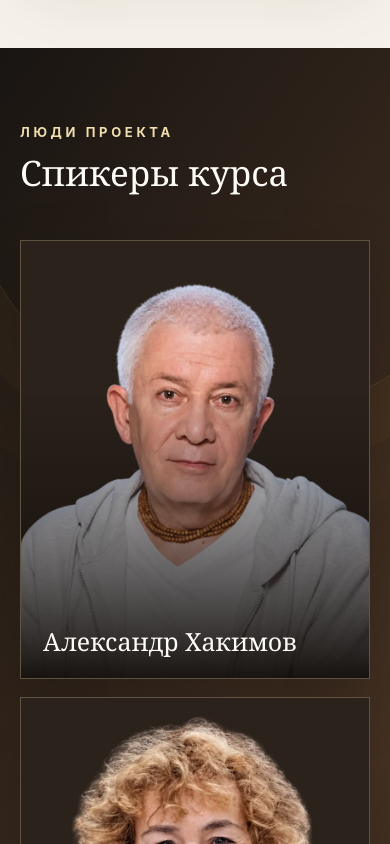
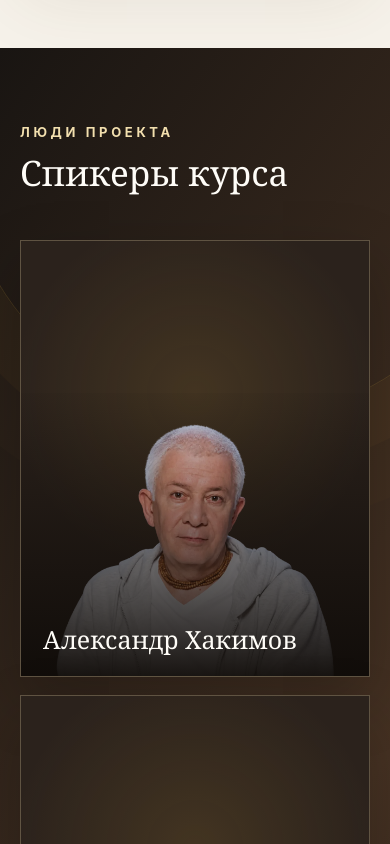
Before and after one commit to vla5521-art/Men-s-Way, a React (Vite) app: page / in a window 390 px wide. Shown: the part 7140-7984 px from the top of the page. Built offline with nearby package versions, Linux system fonts and the light colour scheme; no server answers.

Commit message:
Release 3.4.4: reduce speaker portraits by 20 percent

```diff
--- a/src/styles/global.css
+++ b/src/styles/global.css
@@ -342,11 +342,11 @@ button, a, input, summary { -webkit-tap-highlight-color: transparent; }
 .speakersSection .kicker { color: var(--gold-pale); }
 .speakersSection h2 { color: var(--paper); }
 .speakerGrid { display: grid; grid-template-columns: repeat(3, minmax(0, 1fr)); gap: 22px; margin-top: 48px; }
-.speakerCard { position: relative; min-height: 500px; overflow: hidden; border: 1px solid rgba(242, 223, 174, .26); background: #2b221c; box-shadow: 0 24px 58px rgba(0, 0, 0, .22); }
+.speakerCard { position: relative; min-height: 500px; overflow: hidden; border: 1px solid rgba(242, 223, 174, .26); background: radial-gradient(circle at 50% 35%, rgba(213, 163, 65, .14), transparent 55%), #2b221c; box-shadow: 0 24px 58px rgba(0, 0, 0, .22); }
 .speakerCard::after { position: absolute; inset: 35% 0 0; content: ''; background: linear-gradient(0deg, rgba(16, 12, 9, .96), rgba(16, 12, 9, .05)); pointer-events: none; }
-.speakerCard img { display: block; width: 100%; height: 100%; min-height: 500px; object-fit: cover; object-position: center; filter: saturate(.88) contrast(1.02); transition: transform 320ms ease, filter 320ms ease; }
+.speakerCard img { position: absolute; bottom: 0; left: 50%; display: block; width: 80%; height: auto; max-height: 80%; object-fit: contain; object-position: center bottom; filter: saturate(.88) contrast(1.02); transform: translateX(-50%); transition: transform 320ms ease, filter 320ms ease; }
 .speakerCard h3 { position: absolute; z-index: 1; right: 28px; bottom: 28px; left: 28px; margin: 0; color: var(--paper); font-family: Georgia, 'Times New Roman', serif; font-size: clamp(25px, 2.4vw, 34px); font-weight: 500; line-height: 1.15; }
-.speakerCard:hover img { filter: saturate(1) contrast(1.03); transform: scale(1.025); }
+.speakerCard:hover img { filter: saturate(1) contrast(1.03); transform: translateX(-50%) scale(1.025); }
 
 .testInvitation {
   overflow: hidden;
@@ -730,7 +730,8 @@ footer a:hover { color: var(--gold-pale); }
   .card { min-height: 0; padding: 25px; }
   .moduleCard { padding: 28px 22px; }
   .speakerGrid { grid-template-columns: 1fr; gap: 18px; }
-  .speakerCard, .speakerCard img { min-height: 112vw; max-height: 580px; }
+  .speakerCard { min-height: 112vw; max-height: 580px; }
+  .speakerCard img { width: 80%; max-height: 80%; }
   .speakerCard:last-child { grid-column: auto; }
   .speakerCard h3 { right: 22px; bottom: 22px; left: 22px; }
   .provenanceSection { padding: 64px 0 !important; }
```
